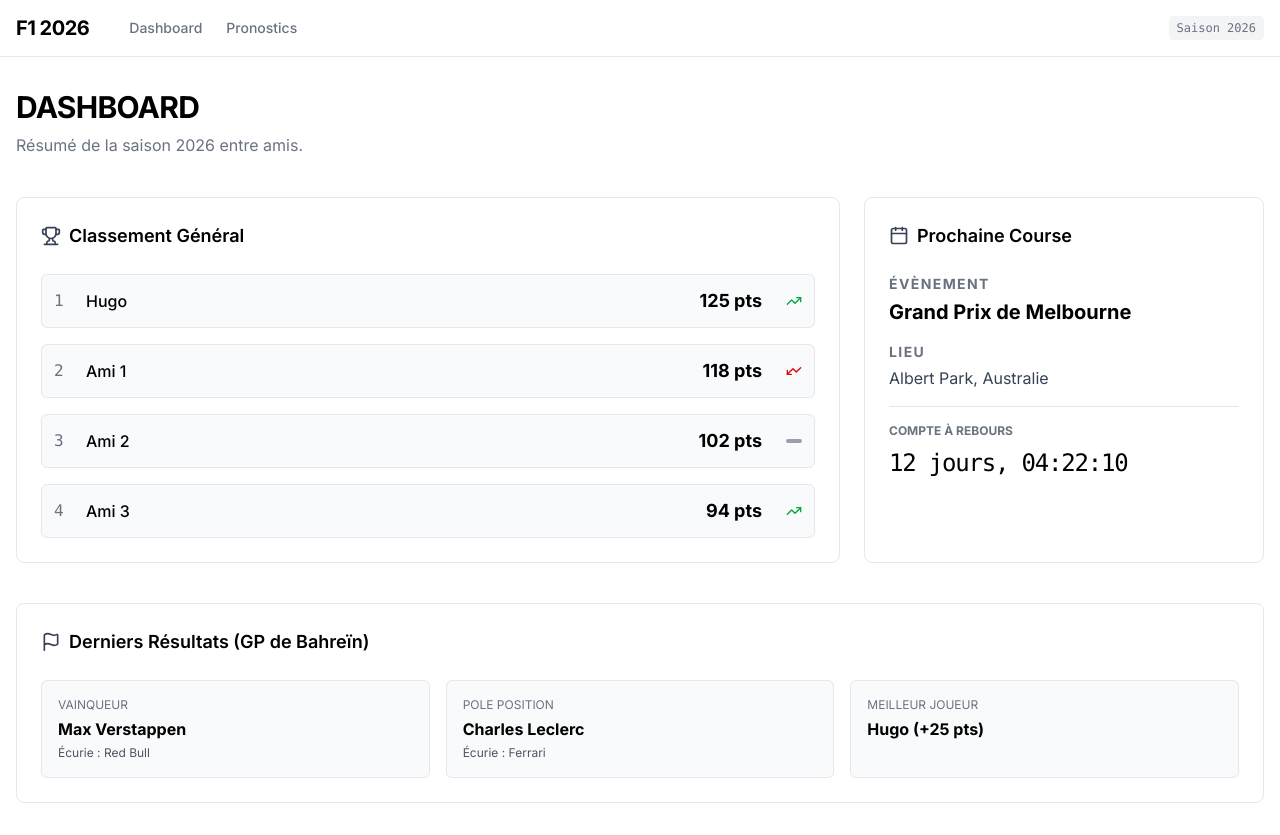
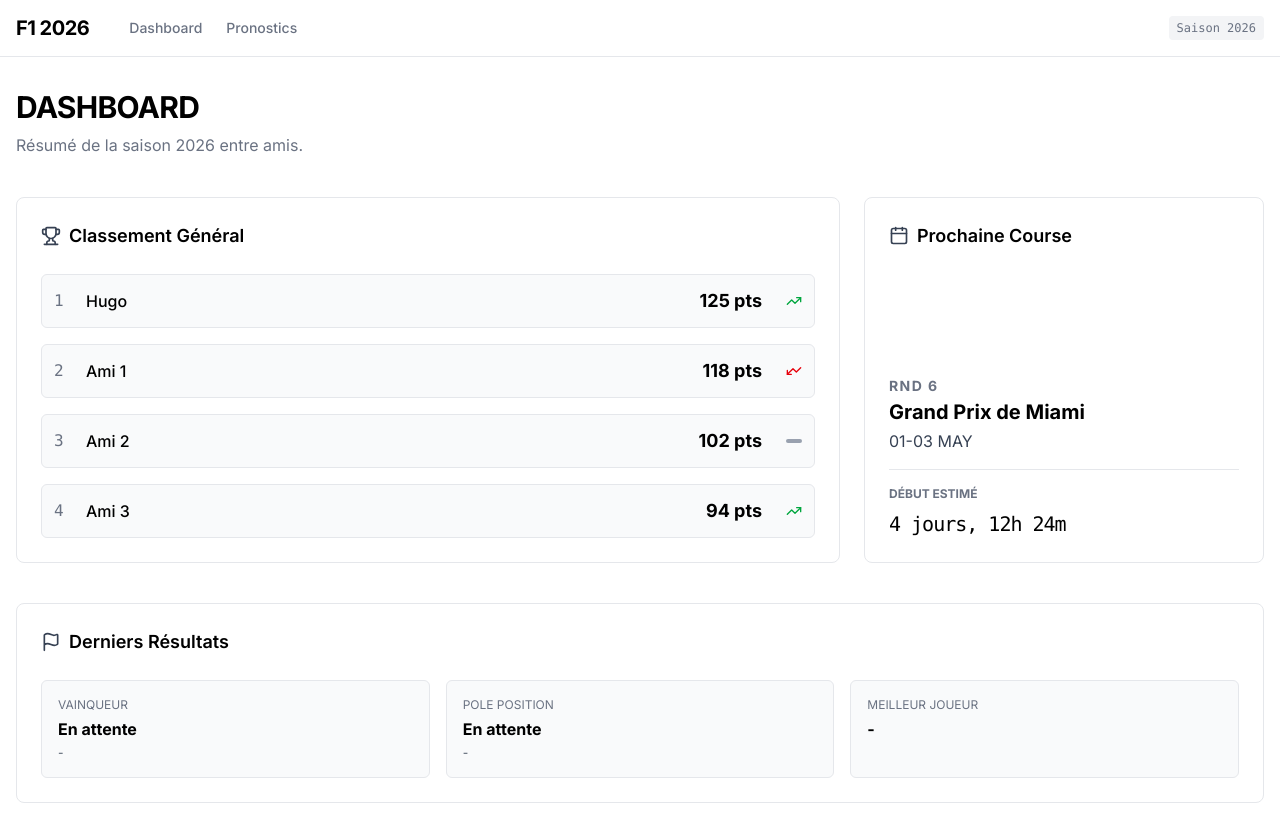
Before and after one commit to huhu75/f1-app, a Next.js app: page / in a window 1280 px wide. Built offline with nearby package versions, Linux system fonts and the light colour scheme.

Commit message:
feat: update driver lineup and add dynamic 2026 calendar logic

```diff
--- a/src/app/page.tsx
+++ b/src/app/page.tsx
@@ -1,6 +1,8 @@
 "use client";
 
+import { useEffect, useState } from "react";
 import { Trophy, Calendar, Flag, TrendingUp } from "lucide-react";
+import { getNextRace, formatCountdown } from "@/lib/f1-data";
 
 export default function Dashboard() {
   // Mock data for the 2026 season
@@ -11,12 +13,20 @@ export default function Dashboard() {
     { name: "Ami 3", points: 94, trend: "up" },
   ];
 
-  const nextRace = {
-    name: "Grand Prix de Melbourne",
-    location: "Albert Park, Australie",
-    date: "15 Mars 2026",
-    countdown: "12 jours, 04:22:10"
-  };
+  const [nextRace, setNextRace] = useState<any>(null);
+  const [countdown, setCountdown] = useState<string>("");
+
+  useEffect(() => {
+    const race = getNextRace();
+    setNextRace(race);
+    setCountdown(formatCountdown(race.startDate));
+
+    const interval = setInterval(() => {
+      setCountdown(formatCountdown(race.startDate));
+    }, 60000);
+
+    return () => clearInterval(interval);
+  }, []);
 
   return (
     <div className="space-y-10 text-black bg-white">
@@ -54,27 +64,29 @@ export default function Dashboard() {
         </div>
 
         {/* Next Race Card */}
-        <div className="card-minimal p-6 border-l-4 border-black">
+        <div className="card-minimal p-6 border-l-4 border-black flex flex-col justify-between">
           <h2 className="text-lg font-semibold flex items-center gap-2 mb-6 text-black">
             <Calendar className="w-5 h-5 text-gray-700" />
             Prochaine Course
           </h2>
-          <div className="space-y-4">
-            <div>
-              <div className="text-sm text-gray-500 uppercase tracking-widest font-bold mb-1">Évènement</div>
-              <div className="text-xl font-bold text-black">{nextRace.name}</div>
-            </div>
-            <div>
-              <div className="text-sm text-gray-500 uppercase tracking-widest font-bold mb-1">Lieu</div>
-              <div className="text-gray-700">{nextRace.location}</div>
-            </div>
-            <div className="pt-4 border-t border-gray-200">
-              <div className="text-xs text-gray-500 uppercase font-bold mb-2">Compte à rebours</div>
-              <div className="text-2xl font-mono text-black tracking-tighter">
-                {nextRace.countdown}
+
+          {nextRace ? (
+            <div className="space-y-4">
+              <div>
+                <div className="text-sm text-gray-500 uppercase tracking-widest font-bold mb-1">Rnd {nextRace.round}</div>
+                <div className="text-xl font-bold text-black leading-tight">{nextRace.name}</div>
+                <div className="text-gray-700 mt-1">{nextRace.dateString}</div>
+              </div>
+              <div className="pt-4 border-t border-gray-200">
+                <div className="text-xs text-gray-500 uppercase font-bold mb-2">Début estimé</div>
+                <div className="text-xl font-mono text-black tracking-tighter">
+                  {countdown}
+                </div>
               </div>
             </div>
-          </div>
+          ) : (
+            <div className="text-gray-500">Chargement...</div>
+          )}
         </div>
       </div>
 
@@ -82,22 +94,22 @@ export default function Dashboard() {
       <section className="card-minimal p-6">
         <h2 className="text-lg font-semibold flex items-center gap-2 mb-6 text-black">
           <Flag className="w-5 h-5 text-gray-700" />
-          Derniers Résultats (GP de Bahreïn)
+          Derniers Résultats
         </h2>
         <div className="grid gap-4 md:grid-cols-3">
           <div className="p-4 rounded-md bg-gray-50 border border-gray-200">
             <div className="text-xs text-gray-500 uppercase mb-1">Vainqueur</div>
-            <div className="font-bold text-black">Max Verstappen</div>
-            <div className="text-xs text-gray-600 mt-1">Écurie : Red Bull</div>
+            <div className="font-bold text-black">En attente</div>
+            <div className="text-xs text-gray-600 mt-1">-</div>
           </div>
           <div className="p-4 rounded-md bg-gray-50 border border-gray-200">
             <div className="text-xs text-gray-500 uppercase mb-1">Pole Position</div>
-            <div className="font-bold text-black">Charles Leclerc</div>
-            <div className="text-xs text-gray-600 mt-1">Écurie : Ferrari</div>
+            <div className="font-bold text-black">En attente</div>
+            <div className="text-xs text-gray-600 mt-1">-</div>
           </div>
           <div className="p-4 rounded-md bg-gray-50 border border-gray-200">
             <div className="text-xs text-gray-500 uppercase mb-1">Meilleur Joueur</div>
-            <div className="font-bold text-black">Hugo (+25 pts)</div>
+            <div className="font-bold text-black">-</div>
           </div>
         </div>
       </section>
--- a/src/app/pronostics/page.tsx
+++ b/src/app/pronostics/page.tsx
@@ -1,26 +1,32 @@
 "use client";
 
-import { useState } from "react";
+import { useState, useEffect } from "react";
 import { Save, AlertCircle } from "lucide-react";
+import { teams2026, getNextRace, formatCountdown } from "@/lib/f1-data";
 
 export default function Pronostics() {
-  const teams = [
-    { name: "Red Bull Ford", drivers: ["Max Verstappen", "Liam Lawson"] },
-    { name: "Mercedes", drivers: ["George Russell", "Kimi Antonelli"] },
-    { name: "Ferrari", drivers: ["Charles Leclerc", "Lewis Hamilton"] },
-    { name: "McLaren Mercedes", drivers: ["Lando Norris", "Oscar Piastri"] },
-    { name: "Aston Martin Honda", drivers: ["Fernando Alonso", "Lance Stroll"] },
-    { name: "Alpine", drivers: ["Pierre Gasly", "Jack Doohan"] },
-    { name: "Williams", drivers: ["Alex Albon", "Carlos Sainz"] },
-    { name: "Racing Bulls", drivers: ["Yuki Tsunoda", "Isack Hadjar"] },
-    { name: "Audi", drivers: ["Nico Hülkenberg", "Gabriel Bortoleto"] },
-    { name: "Haas Ferrari", drivers: ["Esteban Ocon", "Oliver Bearman"] },
-  ];
-
-  const positions = Array.from({ length: 10 }, (_, i) => i); // 0 to 9 for array index
+  const positions = Array.from({ length: 10 }, (_, i) => i);
 
   const [qualiSelections, setQualiSelections] = useState<string[]>(Array(10).fill(""));
   const [raceSelections, setRaceSelections] = useState<string[]>(Array(10).fill(""));
+
+  const [nextRace, setNextRace] = useState<any>(null);
+  const [countdown, setCountdown] = useState<string>("");
+
+  useEffect(() => {
+    const race = getNextRace();
+    setNextRace(race);
+
+    // Initialiser le compte à rebours
+    setCountdown(formatCountdown(race.startDate));
+
+    // Mettre à jour toutes les minutes
+    const interval = setInterval(() => {
+      setCountdown(formatCountdown(race.startDate));
+    }, 60000);
+
+    return () => clearInterval(interval);
+  }, []);
 
   const handleQualiChange = (index: number, value: string) => {
     const newSelections = [...qualiSelections];
@@ -34,16 +40,18 @@ export default function Pronostics() {
     setRaceSelections(newSelections);
   };
 
+  if (!nextRace) return null; // ou un loader
+
   return (
     <div className="max-w-5xl mx-auto space-y-8 pb-24 text-black bg-white">
       <section className="border-b border-gray-200 pb-6">
         <h1 className="text-3xl font-bold tracking-tight mb-2 uppercase text-black">Saisie des Pronostics</h1>
-        <p className="text-gray-500">Grand Prix de Melbourne 2026</p>
+        <p className="text-gray-500">{nextRace.name} ({nextRace.dateString})</p>
       </section>
 
       <div className="flex items-center gap-3 p-4 bg-gray-50 border border-gray-200 rounded-md text-sm text-gray-700">
         <AlertCircle className="w-5 h-5 shrink-0 text-gray-500" />
-        <p>Fin des pronostics dans : <span className="font-bold text-black">2 jours, 04:22:10</span> (Début Q1)</p>
+        <p>Fin des pronostics dans : <span className="font-bold text-black">{countdown}</span> (Début Q1 estimé)</p>
       </div>
 
       <form className="space-y-10">
@@ -66,7 +74,7 @@ export default function Pronostics() {
                     className="flex-1 bg-white border border-gray-300 rounded-md h-10 px-3 text-sm focus:ring-2 focus:ring-black outline-none transition-colors hover:border-gray-400 text-black"
                   >
                     <option value="">Choisir un pilote...</option>
-                    {teams.map((team) => (
+                    {teams2026.map((team) => (
                       <optgroup key={team.name} label={team.name}>
                         {team.drivers.map(driver => (
                           <option
@@ -100,7 +108,7 @@ export default function Pronostics() {
                     className="flex-1 bg-white border border-gray-300 rounded-md h-10 px-3 text-sm focus:ring-2 focus:ring-black outline-none transition-colors hover:border-gray-400 text-black"
                   >
                     <option value="">Choisir un pilote...</option>
-                    {teams.map((team) => (
+                    {teams2026.map((team) => (
                       <optgroup key={team.name} label={team.name}>
                         {team.drivers.map(driver => (
                           <option
--- /dev/null
+++ b/src/lib/f1-data.ts
@@ -0,0 +1,67 @@
+export const teams2026 = [
+  { name: "Red Bull", drivers: ["Max Verstappen", "Isack Hadjar"] },
+  { name: "Mercedes", drivers: ["George Russell", "Kimi Antonelli"] },
+  { name: "Ferrari", drivers: ["Charles Leclerc", "Lewis Hamilton"] },
+  { name: "McLaren", drivers: ["Lando Norris", "Oscar Piastri"] },
+  { name: "Aston Martin", drivers: ["Fernando Alonso", "Lance Stroll"] },
+  { name: "Alpine", drivers: ["Pierre Gasly", "Franco Colapinto"] },
+  { name: "Williams", drivers: ["Alex Albon", "Carlos Sainz"] },
+  { name: "Racing Bulls", drivers: ["Liam Lawson", "Arvid Lindblad"] },
+  { name: "Audi", drivers: ["Nico Hülkenberg", "Gabriel Bortoleto"] },
+  { name: "Haas", drivers: ["Esteban Ocon", "Oliver Bearman"] },
+  { name: "Cadillac", drivers: ["Pilote 1 (À définir)", "Pilote 2 (À définir)"] },
+];
+
+export const calendar2026 = [
+  { round: 1, name: "Grand Prix d'Australie", dateString: "06-08 MAR", startDate: new Date("2026-03-06T00:00:00Z") },
+  { round: 2, name: "Grand Prix de Chine", dateString: "13-15 MAR", startDate: new Date("2026-03-13T00:00:00Z") },
+  { round: 3, name: "Grand Prix du Japon", dateString: "27-29 MAR", startDate: new Date("2026-03-27T00:00:00Z") },
+  { round: 4, name: "Grand Prix de Bahreïn", dateString: "10-12 APR", startDate: new Date("2026-04-10T00:00:00Z") },
+  { round: 5, name: "Grand Prix d'Arabie Saoudite", dateString: "17-19 APR", startDate: new Date("2026-04-17T00:00:00Z") },
+  { round: 6, name: "Grand Prix de Miami", dateString: "01-03 MAY", startDate: new Date("2026-05-01T00:00:00Z") },
+  { round: 7, name: "Grand Prix du Canada", dateString: "22-24 MAY", startDate: new Date("2026-05-22T00:00:00Z") },
+  { round: 8, name: "Grand Prix de Monaco", dateString: "05-07 JUN", startDate: new Date("2026-06-05T00:00:00Z") },
+  { round: 9, name: "Grand Prix de Barcelone-Catalogne", dateString: "12-14 JUN", startDate: new Date("2026-06-12T00:00:00Z") },
+  { round: 10, name: "Grand Prix d'Autriche", dateString: "26-28 JUN", startDate: new Date("2026-06-26T00:00:00Z") },
+  { round: 11, name: "Grand Prix de Grande-Bretagne", dateString: "03-05 JUL", startDate: new Date("2026-07-03T00:00:00Z") },
+  { round: 12, name: "Grand Prix de Belgique", dateString: "17-19 JUL", startDate: new Date("2026-07-17T00:00:00Z") },
+  { round: 13, name: "Grand Prix de Hongrie", dateString: "24-26 JUL", startDate: new Date("2026-07-24T00:00:00Z") },
+  { round: 14, name: "Grand Prix des Pays-Bas", dateString: "21-23 AUG", startDate: new Date("2026-08-21T00:00:00Z") },
+  { round: 15, name: "Grand Prix d'Italie", dateString: "04-06 SEP", startDate: new Date("2026-09-04T00:00:00Z") },
+  { round: 16, name: "Grand Prix d'Espagne (Madrid)", dateString: "11-13 SEP", startDate: new Date("2026-09-11T00:00:00Z") },
+  { round: 17, name: "Grand Prix d'Azerbaïdjan", dateString: "24-26 SEP", startDate: new Date("2026-09-24T00:00:00Z") },
+  { round: 18, name: "Grand Prix de Singapour", dateString: "09-11 OCT", startDate: new Date("2026-10-09T00:00:00Z") },
+  { round: 19, name: "Grand Prix des États-Unis", dateString: "23-25 OCT", startDate: new Date("2026-10-23T00:00:00Z") },
+  { round: 20, name: "Grand Prix du Mexique", dateString: "30 OCT-01 NOV", startDate: new Date("2026-10-30T00:00:00Z") },
+  { round: 21, name: "Grand Prix du Brésil", dateString: "06-08 NOV", startDate: new Date("2026-11-06T00:00:00Z") },
+  { round: 22, name: "Grand Prix de Las Vegas", dateString: "19-21 NOV", startDate: new Date("2026-11-19T00:00:00Z") },
+  { round: 23, name: "Grand Prix du Qatar", dateString: "27-29 NOV", startDate: new Date("2026-11-27T00:00:00Z") },
+  { round: 24, name: "Grand Prix d'Abou Dhabi", dateString: "04-06 DEC", startDate: new Date("2026-12-04T00:00:00Z") },
+];
+
+export function getNextRace() {
+  const now = new Date();
+
+  // Chercher la première course dont la date de début est dans le futur
+  for (const race of calendar2026) {
+    if (race.startDate > now) {
+      return race;
+    }
+  }
+
+  // Si la saison est finie
+  return calendar2026[calendar2026.length - 1];
+}
+
+export function formatCountdown(targetDate: Date) {
+  const now = new Date();
+  const diff = targetDate.getTime() - now.getTime();
+
+  if (diff <= 0) return "En cours / Terminé";
+
+  const days = Math.floor(diff / (1000 * 60 * 60 * 24));
+  const hours = Math.floor((diff % (1000 * 60 * 60 * 24)) / (1000 * 60 * 60));
+  const minutes = Math.floor((diff % (1000 * 60 * 60)) / (1000 * 60));
+
+  return `${days} jours, ${hours.toString().padStart(2, '0')}h ${minutes.toString().padStart(2, '0')}m`;
+}
```
